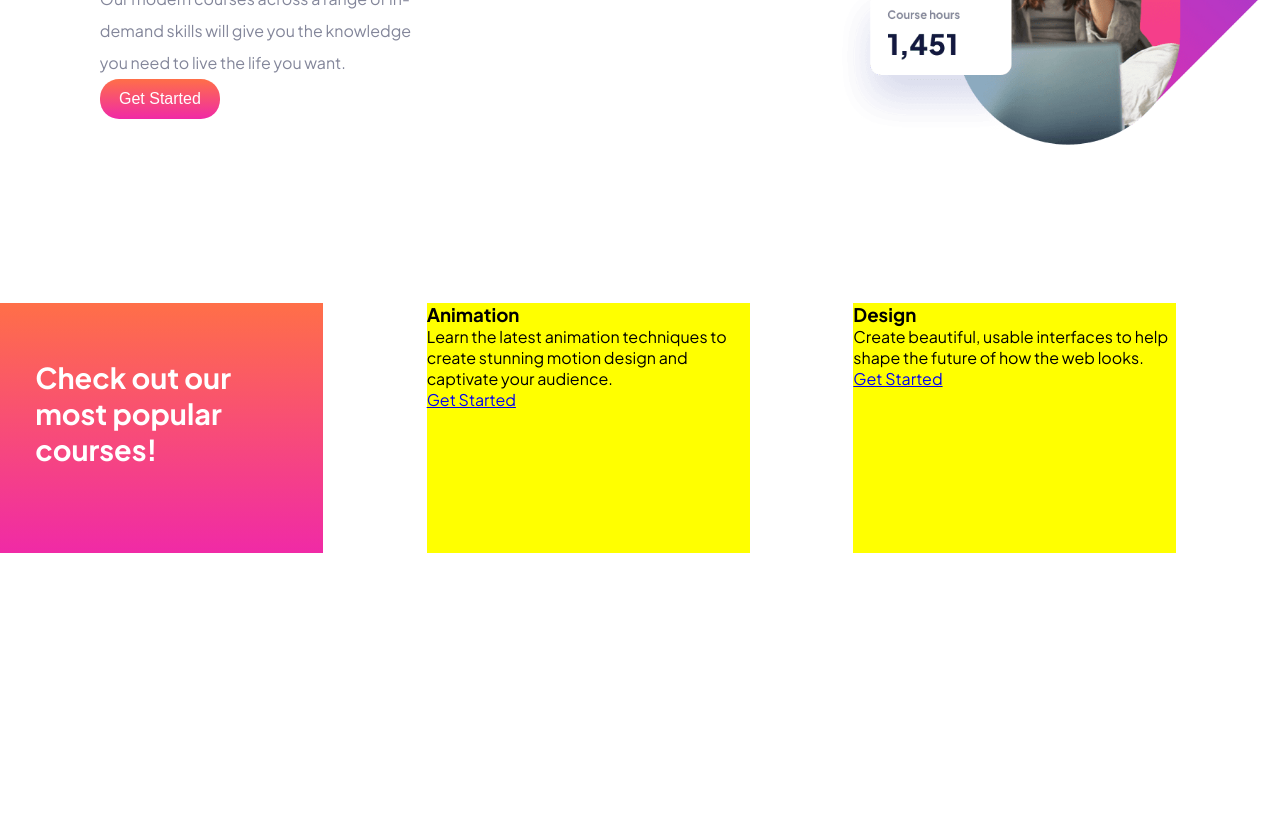
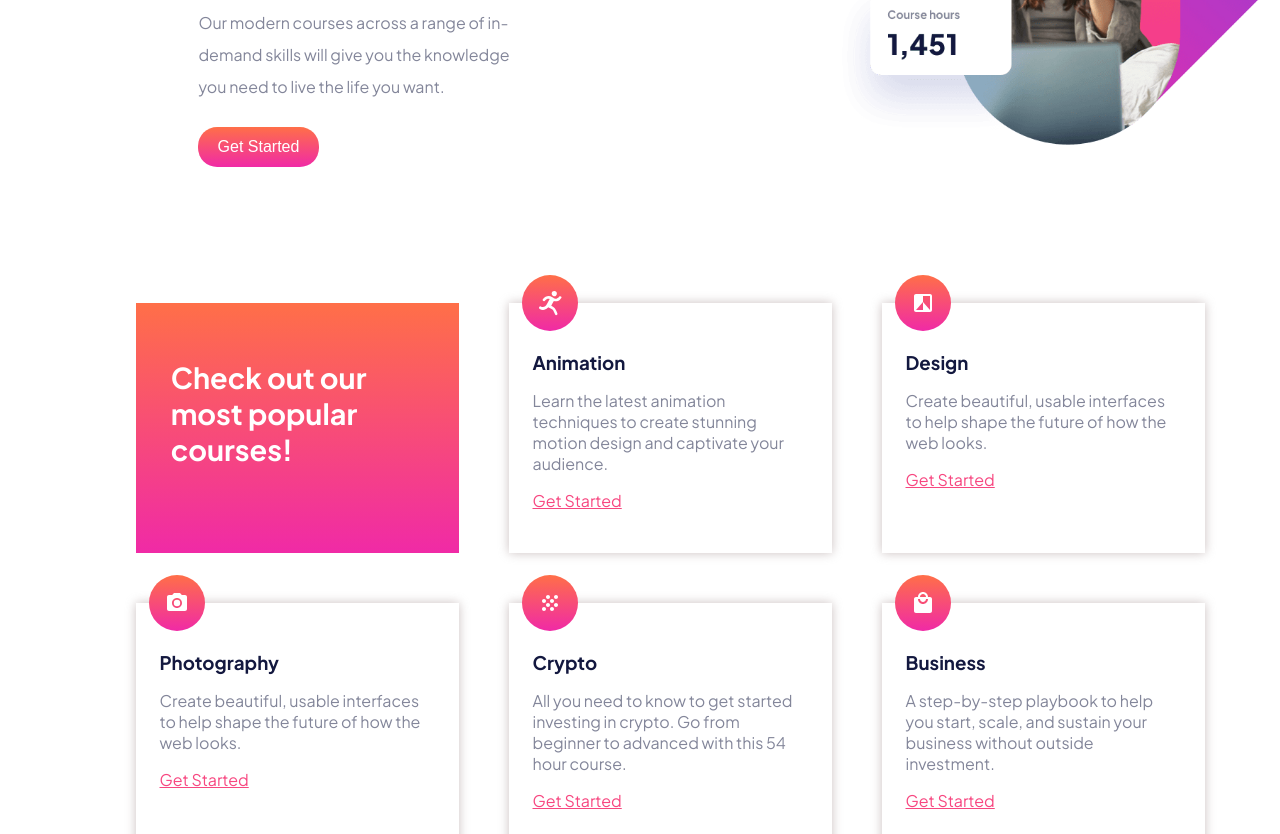
Before and after one commit to DanielDantas0921/skilled-elearning-landing-page, a website: page index.html in a window 1280 px wide. Shown: the part 307-1141 px from the top of the page. Before the commit the page ends 860 px from the top, so only its background shows below. Drawn offline with Linux system fonts and the light colour scheme.

Commit message:
Parte do desktop finalizado

```diff
--- a/index.html
+++ b/index.html
@@ -47,7 +47,7 @@
         <div class="retanguleItem">
 
             <div class="circle-icon">
-
+                <img src="./src/img/icon-animation.svg" alt="">
 
             </div>
 
@@ -56,7 +56,7 @@
                 <h3>Animation</h3>
                 <p>Learn the latest animation techniques to create stunning motion
                     design and captivate your audience.</p>
-                <a href="#">Get Started</a>
+                <a class="get-started-a" href="#">Get Started</a>
 
             </div>
 
@@ -66,20 +66,73 @@
         <div class="retanguleItem">
 
             <div class="circle-icon">
-
+                <img src="./src/img/icon-design.svg" alt="">
             </div>
 
             <div class="retanguleContent">
                 <h3>Design</h3>
                 <p>Create beautiful, usable interfaces to help shape the future of
                     how the web looks.</p>
-                <a href="#">Get Started</a>
+                <a class="get-started-a" href="#">Get Started</a>
+
+            </div>
+
+        </div>
+
+        <div class="retanguleItem">
+
+            <div class="circle-icon">
+                <img src="./src/img/icon-photography.svg" alt="">
+            </div>
+
+            <div class="retanguleContent">
+                <h3>Photography</h3>
+                <p>Create beautiful, usable interfaces to help shape the future of
+                    how the web looks.</p>
+                <a class="get-started-a" href="#">Get Started</a>
+
+            </div>
+
+        </div>
+
+        <div class="retanguleItem">
+
+            <div class="circle-icon">
+                <img src="./src/img/icon-crypto.svg" alt="">
+            </div>
+
+            <div class="retanguleContent">
+                <h3>Crypto</h3>
+                <p>All you need to know to get started investing in crypto. Go from beginner
+                    to advanced with this 54 hour course.</p>
+                <a class="get-started-a" href="#">Get Started</a>
+
+            </div>
+
+        </div>
+
+        <div class="retanguleItem">
+
+            <div class="circle-icon">
+                <img src="./src/img/icon-business.svg" alt="">
+            </div>
+
+            <div class="retanguleContent">
+                <h3>Business</h3>
+                <p>A step-by-step playbook to help you start, scale, and sustain your business
+                    without outside investment.</p>
+                <a class="get-started-a" href="#">Get Started</a>
 
             </div>
 
         </div>
 
     </section>
+
+    <footer>
+        <img src="./src/img/logo-light.svg" alt="logo-light">
+        <button class="btn-get-started3">Get Started</button>
+    </footer>
 </body>
 
 </html>
--- a/src/sass/section/courses.scss
+++ b/src/sass/section/courses.scss
@@ -3,6 +3,11 @@
     display: grid;
     grid-template-columns: repeat(3, 1fr);
     margin-top: 8rem;
+    margin-right: auto;
+    margin-left: auto;
+    margin-bottom: 4rem;
+    width: 1009px;
+    gap: 50px;
 }
 
 .retanguleItemCommun{
@@ -27,6 +32,40 @@
 }
 
 .retanguleItem{
+    position: relative;
     @extend .retanguleItemCommun;
-    background-color: yellow;
+    background-color: $white;
+    padding: 0 1.5rem;
+    box-shadow: 0px 0px 10px 0px rgba(185, 172, 172, 0.75);
+
+    .circle-icon{
+        width: 50px;
+        height: 50px;
+        border-radius: 50%;
+        background-color: blue;
+        display: flex;
+        justify-content: center;
+        align-items: center;
+        position: absolute;
+        top: -10%;
+        left: 5%;
+    }
+
+    .retanguleContent{
+        margin-top: 3rem;
+
+        h3{
+            margin-bottom: 1rem;
+            color: $intense-navy-blue;
+        }
+        p{
+            margin-bottom: 1rem;
+            color: $gray;
+
+        }
+
+        a{
+            color: $vibrant-pink-magenta-hue;
+        }
+    }
 }
--- /dev/null
+++ b/src/sass/section/footer.scss
@@ -0,0 +1,13 @@
+footer{
+    width: 100%;
+    height: 6rem;
+    background-color: $intense-navy-blue;
+    display: flex;
+    justify-content: space-between;
+    align-items: center;
+    padding: 0rem 16rem;
+
+    img{
+        width: 9%;
+    }
+}
--- a/src/sass/section/header.scss
+++ b/src/sass/section/header.scss
@@ -6,14 +6,21 @@ header {
         display: flex;
         align-items: center;
         justify-content: space-between;
-        padding: 0.8rem 7rem;
+        padding: 0.8rem 15rem;
     }
 
     .header-content {
         width: 21rem;
         height: 18rem;
-        margin-left: 7.8%;
+        margin-left: 15.5%;
         margin-top:10%;
+
+        h1{
+            margin-bottom: 1.5rem;
+        }
+        p{
+            margin-bottom: 1.5rem;
+        }
     }
 }
 
--- a/src/sass/style.scss
+++ b/src/sass/style.scss
@@ -5,6 +5,7 @@
 // sections
 @import "./section/header.scss";
 @import "./section/courses.scss";
+@import "./section/footer.scss";
 
 
 *{
@@ -41,13 +42,26 @@ body{
 .btn-get-started1{
 
     @include btn($intense-navy-blue);
+    &:hover{
+        background-color: $blue-gray;
+    }
 
 }
 .btn-get-started2{
     @include btn2($pink-orange-gradient);
+    &:hover{
+        opacity: 0.6
+    }
 
 }
 
 .btn-get-started3{
     @include btn2($blue-pink-gradient);
+    &:hover{
+        opacity: 0.6;
+    }
 }
+
+.get-started-a:hover{
+    opacity: 0.6;
+}
```
Also changed, not shown: src/css/style.css, 1 other file.
